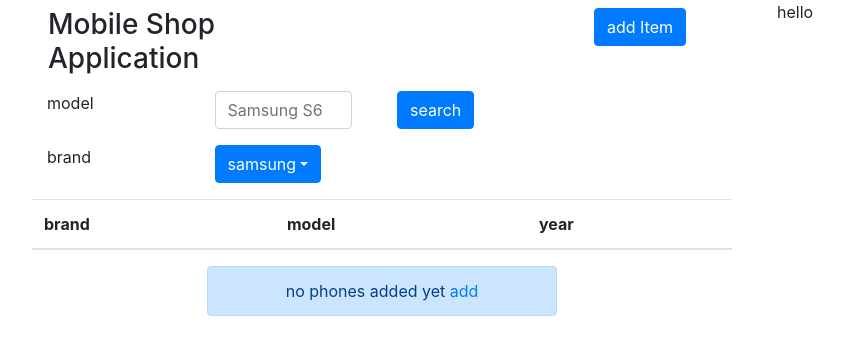
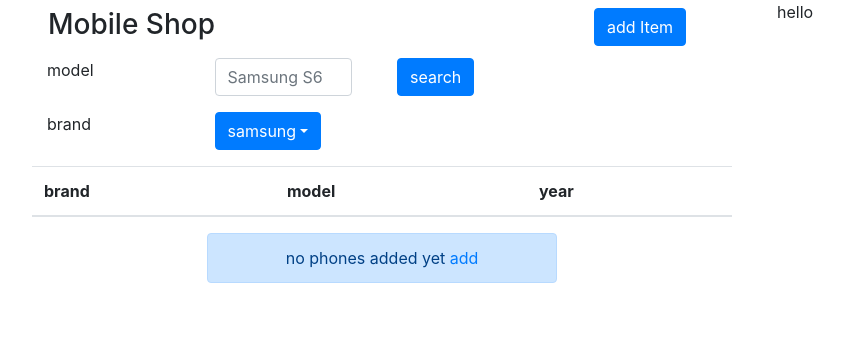
Before and after one commit to Abdelhamied200/mobileShop, a React (Create React App) app: page / in a window 1280 px wide. Shown: the top 354 px of the page, without its empty margins (68-912 px from the left). Built offline with nearby package versions, Linux system fonts and the light colour scheme.

Commit message:
fixing long logo

```diff
--- a/src/components/navbar/index.jsx
+++ b/src/components/navbar/index.jsx
@@ -7,7 +7,7 @@ const Navbar = (props) => {
       <div className="container">
         <div className="row w-100">
           <div className="col logo">
-            <h3>Mobile Shop Application</h3>
+            <h3>Mobile Shop</h3>
           </div>
           <div className="col text-right">
             <Button type="link" to="/add">
```
